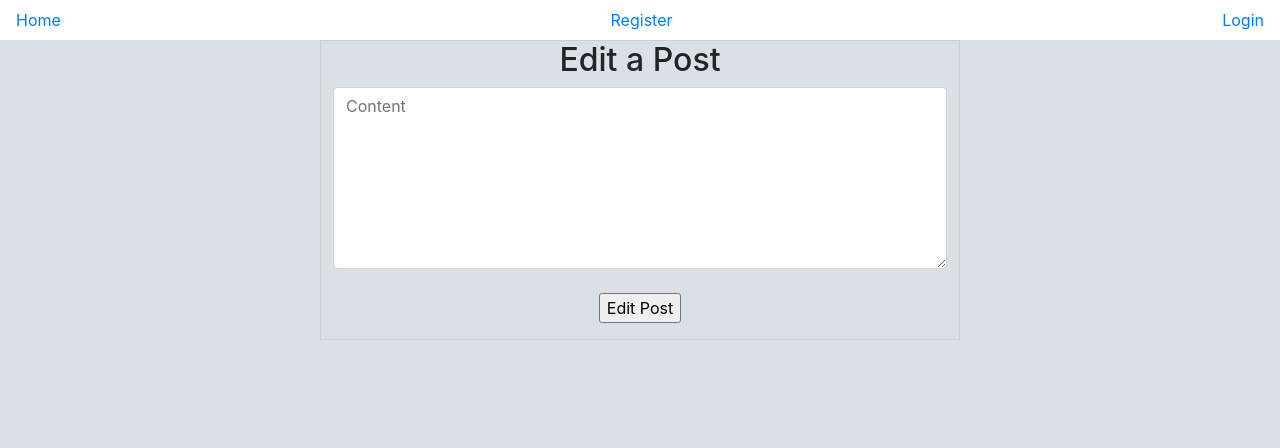
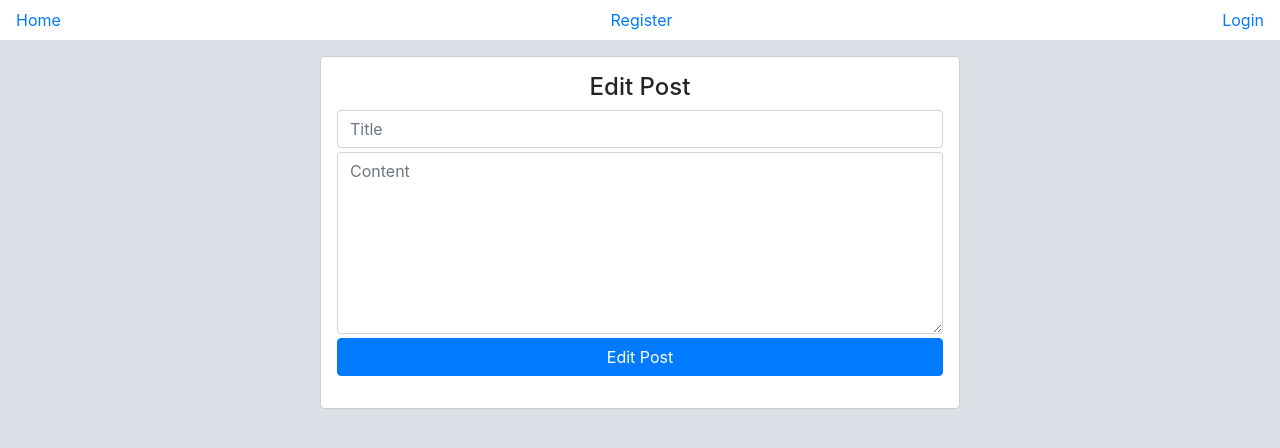
Before and after one commit to yvonnersz/mock-reddit-frontend, a React (Create React App) app: page /posts/1/edit in a window 1280 px wide. Shown: the top 448 px of the page. Built offline with nearby package versions, Linux system fonts and the light colour scheme; no server answers.

Commit message:
Add classes for BootStrap stylization

```diff
--- a/src/components/posts/PostEdit.js
+++ b/src/components/posts/PostEdit.js
@@ -1,47 +1,53 @@
-import React from 'react';
-import {connect} from 'react-redux';
+import React from "react";
+import { connect } from "react-redux";
 
-import {editPost} from '../../actions/post/editPost';
+import { editPost } from "../../actions/post/editPost";
 
 class PostInput extends React.Component {
-    constructor() {
-        super();
-        this.state = {
-            content: '',
-        }
-    }
+  constructor() {
+    super();
+    this.state = {
+      content: "",
+    };
+  }
 
-    handleOnChange = event => {
-        this.setState({
-            [event.target.name]: event.target.value
-        })
-    }
+  handleOnChange = (event) => {
+    this.setState({
+      [event.target.name]: event.target.value,
+    });
+  };
 
-    handleOnSubmit = event => {
-        event.preventDefault();
-        let post = {...this.state, id: this.props.match.params.id}
-        this.props.editPost(post)
-        this.setState({
-            content: ''
-        })
-        this.props.history.push(`/posts/${this.props.match.params.id}`)
-    }
+  handleOnSubmit = (event) => {
+    event.preventDefault();
+    let post = { ...this.state, id: this.props.match.params.id };
+    this.props.editPost(post);
+    this.setState({
+      content: "",
+    });
+    this.props.history.push(`/posts/${this.props.match.params.id}`);
+  };
 
-    render() {
-        return (
-            <div class='container-fluid text-center'>
-                <h2>Edit a Post</h2>
-                <div class='row content new-post'>
-                    <div class='form-group'>
-                        <form onSubmit={this.handleOnSubmit}>
-                            <textarea rows='7' placeholder='Content' value={this.state.content} name='content' onChange={this.handleOnChange} class="form-control" /><br/>
-                            <input type='submit' value="Edit Post" /><br/>
-                        </form>
-                    </div>
-                </div>
+  render() {
+    return (
+      <div class="container-fluid bg-white rounded m-3 p-3 mx-auto text-center">
+
+        <h4>Edit Post</h4>
+
+        <div class="form-group">
+          <form onSubmit={this.handleOnSubmit}>
+
+            <input type="text" class="form-control mb-1" placeholder="Title" value={this.state.title} name="title" onChange={this.handleOnChange} />
+            <textarea rows="7" class="form-control" placeholder="Content" value={this.state.content} name="content" onChange={this.handleOnChange} />
+
+            <div class="d-grid mt-1">
+              <input type="submit" class="btn btn-primary" value="Edit Post" />
             </div>
-        )
-    }
+
+          </form>
+        </div>
+      </div>
+    );
+  }
 }
 
-export default connect(null, {editPost})(PostInput);
+export default connect(null, { editPost })(PostInput);
```
